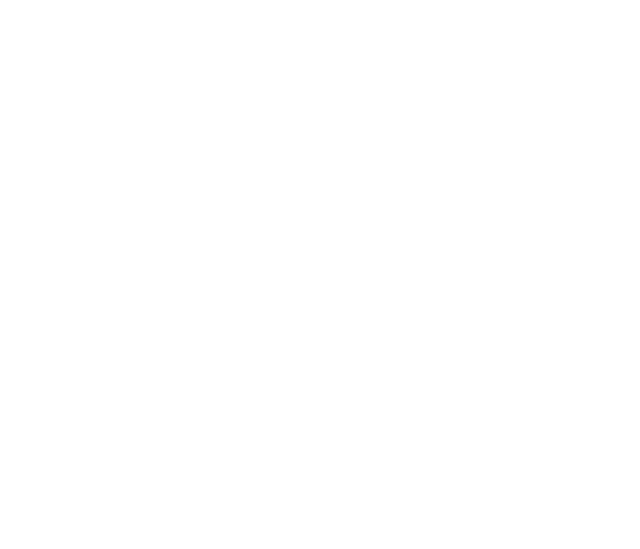
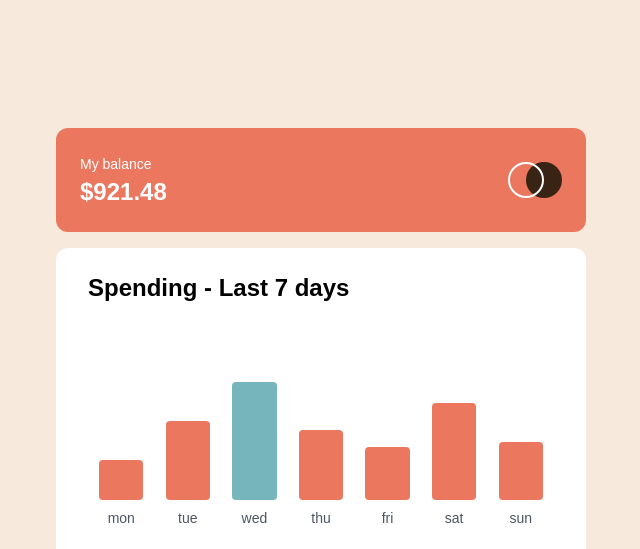
Before and after one commit to astraldev/frontend-expenses-chart-component, a plain HTML site: page index.html in a window 1280 px wide. Shown: the top 549 px of the page, without its empty margins (319-959 px from the left). Drawn offline with Linux system fonts and the light colour scheme; the site is published under a folder, as on GitHub Pages, so addresses that start at the root find nothing.

Commit message:
Update index.html

```diff
--- a/index.html
+++ b/index.html
@@ -11,8 +11,8 @@
       .attribution { font-size: 11px; text-align: center; }
       .attribution a { color: hsl(228, 45%, 44%); }
     </style>
-    <script type="module" crossorigin src="/assets/index.js"></script>
-    <link rel="stylesheet" href="/assets/index.css">
+    <script type="module" crossorigin src="./assets/index.js"></script>
+    <link rel="stylesheet" href="./assets/index.css">
   </head>
   <body>
     <div id="app" class="bg-cream"></div>
```
